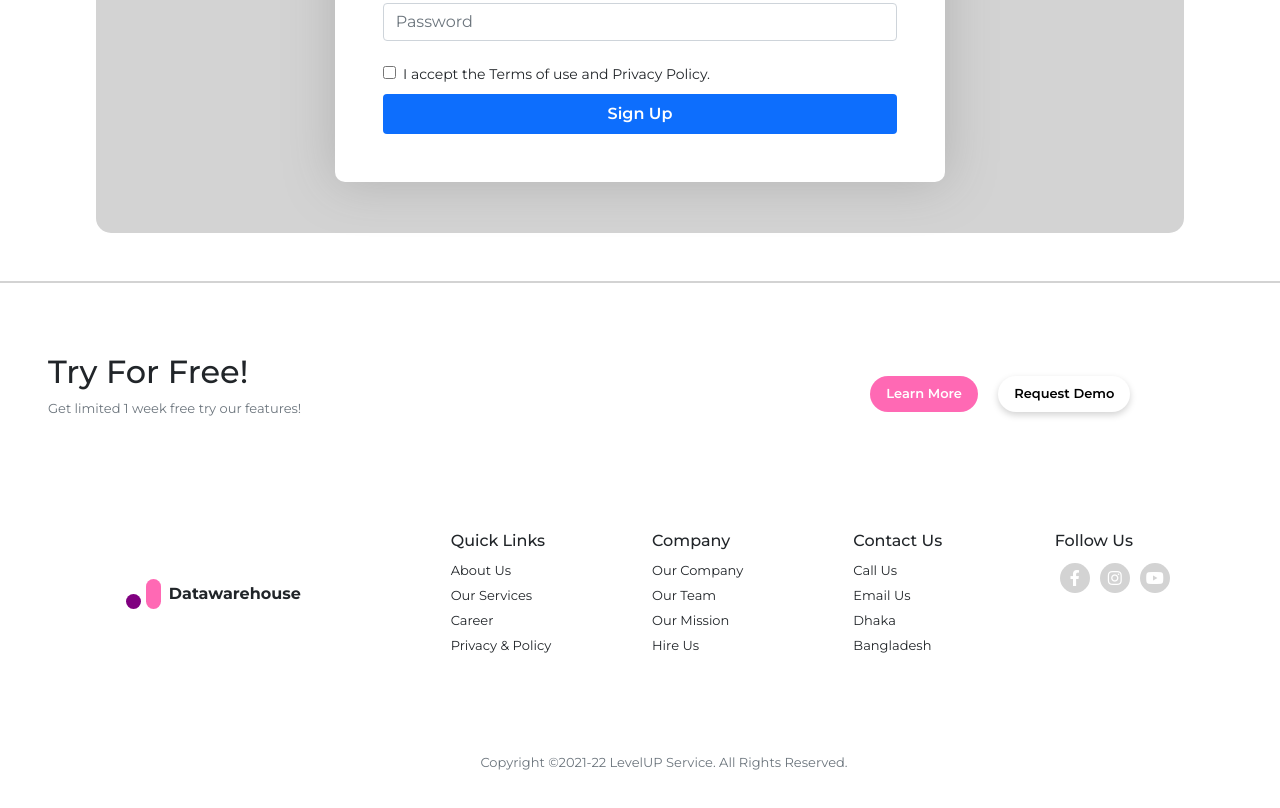
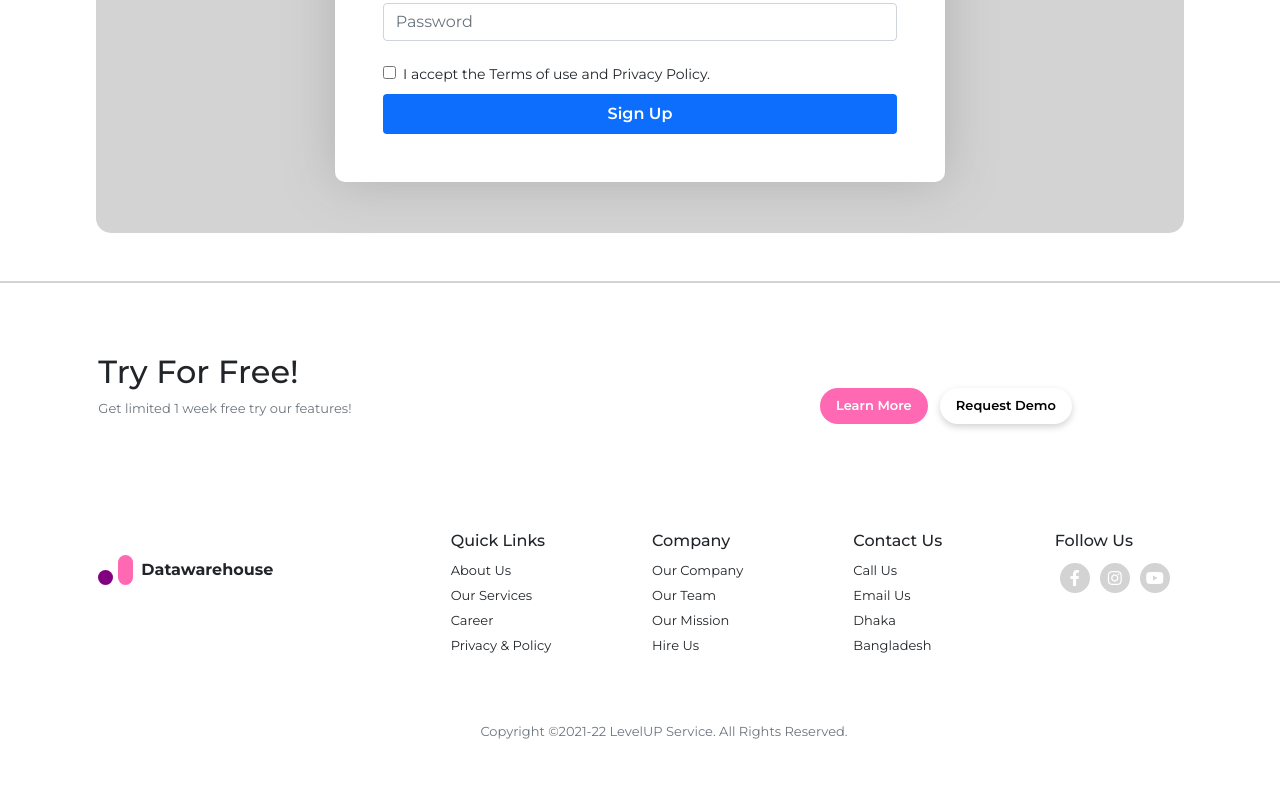
Before and after one commit to siamparvez44/Datawarehouse, a plain HTML site: page index.html in a window 1280 px wide. Shown: the part 3221-4029 px from the top of the page. After the commit the page ends 3998 px from the top, so only its background shows below. Drawn offline with nearby package versions, Linux system fonts and the light colour scheme.

Commit message:
button&textcenter

```diff
--- a/index.html
+++ b/index.html
@@ -205,21 +205,21 @@
     <footer>
         <div class="mx-5">
             <div class="row justify-content-between align-items-center pb-5">
-                <div class="col-10 col-sm-8 col-md-6 col-lg-5">
+                <div class="col-12 col-sm-12 col-md-6 col-lg-5 mx-auto try-free">
                     <h2>Try For Free!</h2>
                     <p class="text-muted">Get limited 1 week free try our features!</p>
                 </div>
-                <div class="col-10 col-sm-8 col-md-6 col-lg-5 text-center">
-                    <button class="custom-button custom-button3 mx-3">Learn More</button>
-                    <button class="custom-button custom-button4 my-3">Request Demo</button>
+                <div class="col-12 col-sm-12 col-md-6 col-lg-5 text-center w-90 mx-auto">
+                    <button class="custom-button custom-button3 mx-2">Learn More</button>
+                    <button class="custom-button custom-button4 mt-4">Request Demo</button>
                 </div>
             </div>
             <div class="row justify-content-between py-5">
-                <div class="col-10 col-sm-11 col-md-11 mx-sm-auto mx-md-auto ms-4 mb-sm-5 mb-md-5 col-lg-3">
-                    <div class="d-flex me-5 justify-content-center my-5">
+                <div class="col-12 col-sm-12 col-md-11 col-lg-3 mx-sm-auto mx-md-auto ms-4 mb-sm-5 mb-md-5">
+                    <div class="d-flex justify-content-center my-4">
                         <div class="purple-box"></div>
                         <div class="pink-box"></div>
-                        <h6 class="fw-bold ms-2 my-auto">Datawarehouse</h6>
+                        <h6 class="fw-bold ms-2 m-auto">Datawarehouse</h6>
                     </div>
                 </div>
                 <div class="col-6 col-sm-6 col-md-3 col-lg-2 ">
--- a/style.css
+++ b/style.css
@@ -208,3 +208,14 @@ footer li{
         margin: 3px 0px!important;
     }
  }
+ @media all and (max-width: 356px){
+    .custom-button{
+        padding: 6px 14px;
+        font-size: 10px;
+    }
+ }
+ @media all and (max-width: 767px){
+    .try-free{
+        text-align: center;
+    }
+ }
```
